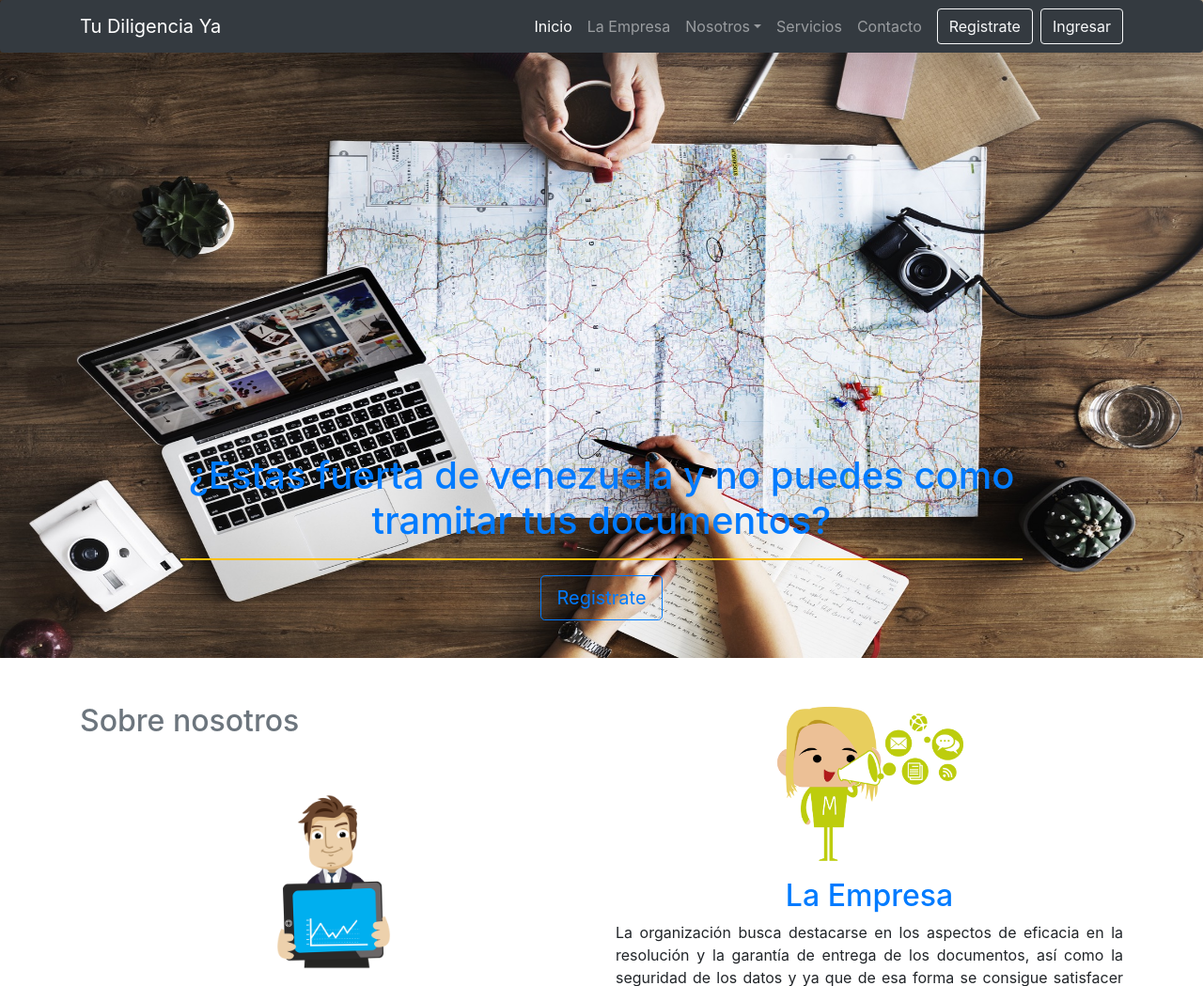
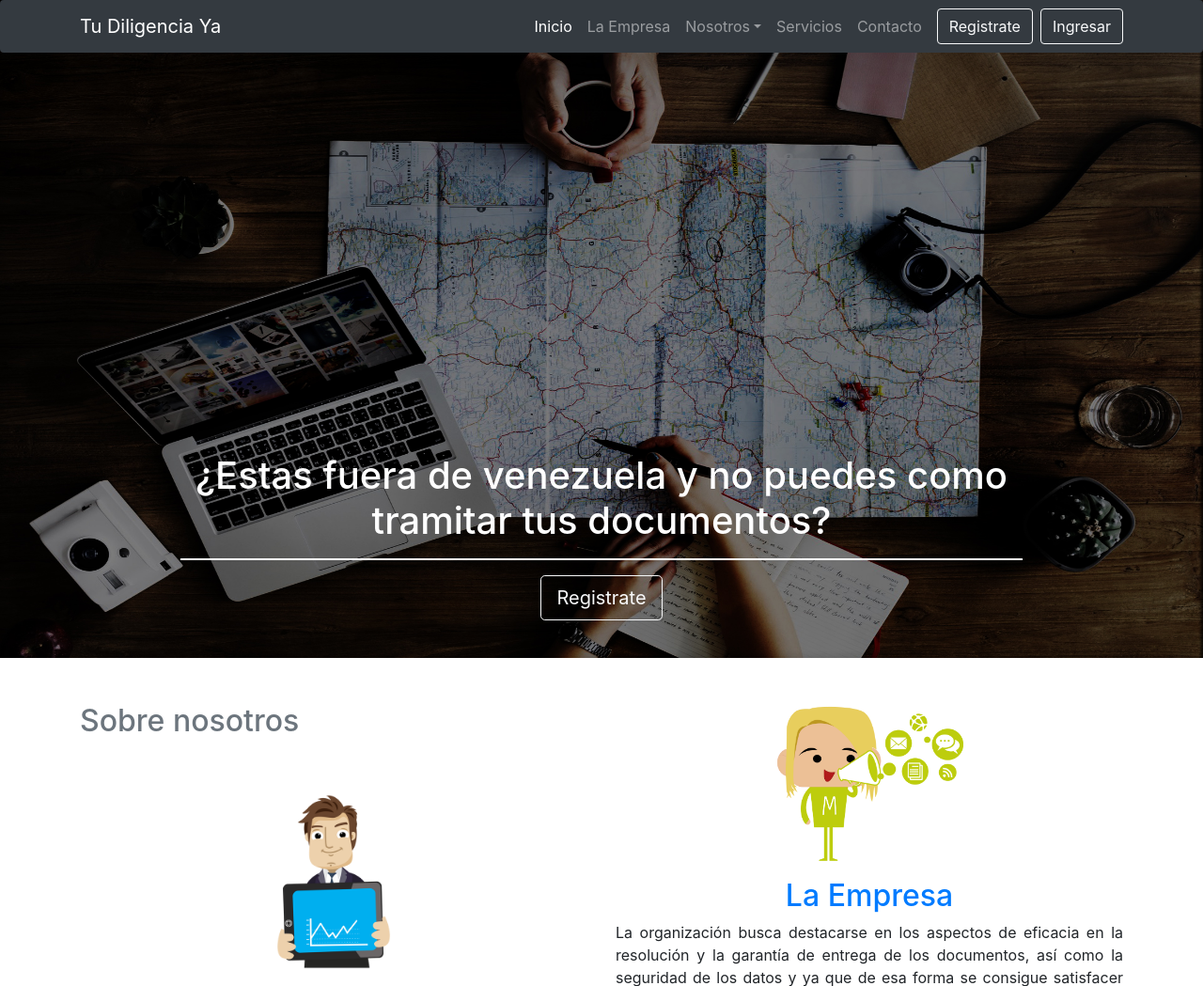
Before and after one commit to ArkasVzla/Tu-Diligencia-YA, a PHP site: page / in a window 1280 px wide. Shown: the top 1049 px of the page at 94% size. Run offline with PHP 8.4, Linux system fonts and the light colour scheme.

Commit message:
confirmar

```diff
--- a/views/index.view.php
+++ b/views/index.view.php
@@ -57,11 +57,11 @@
     <div id="carouselExampleSlidesOnly" class="carousel slide" data-ride="carousel">
         <div class="carousel-inner">
             <div class="carousel-item active">
-                <img class="d-block w-100" src="img/slider3.jpeg" alt="responsive-image" height="700" style="">
+                <img class="d-block w-100" src="img/slider3.jpg" alt="responsive-image" height="700" style="">
                 <div class="carousel-caption d-none d-md-block">
-                    <h1 class="text-primary wow bounceIn">¿Estas fuerta de venezuela y no puedes como tramitar tus documentos?</h1>
-                    <hr class="border border-warning">
-                    <a href="registrate.php" class="btn btn-lg btn-outline-primary wow bounceIn"> Registrate</a>
+                    <h1 class="text-white wow bounceIn">¿Estas fuera de venezuela y no puedes como tramitar tus documentos?</h1>
+                    <hr class="border border-white">
+                    <a href="registrate.php" class="btn btn-lg btn-outline-light wow bounceIn">Registrate</a>
                 </div>
             </div>
         </div>
```
Also changed, not shown: css/estilos.css (+2 -5 lines), archivos/mapa del programa.jpg (added), img/slider3.jpeg (deleted), img/slider3.jpg (added).
